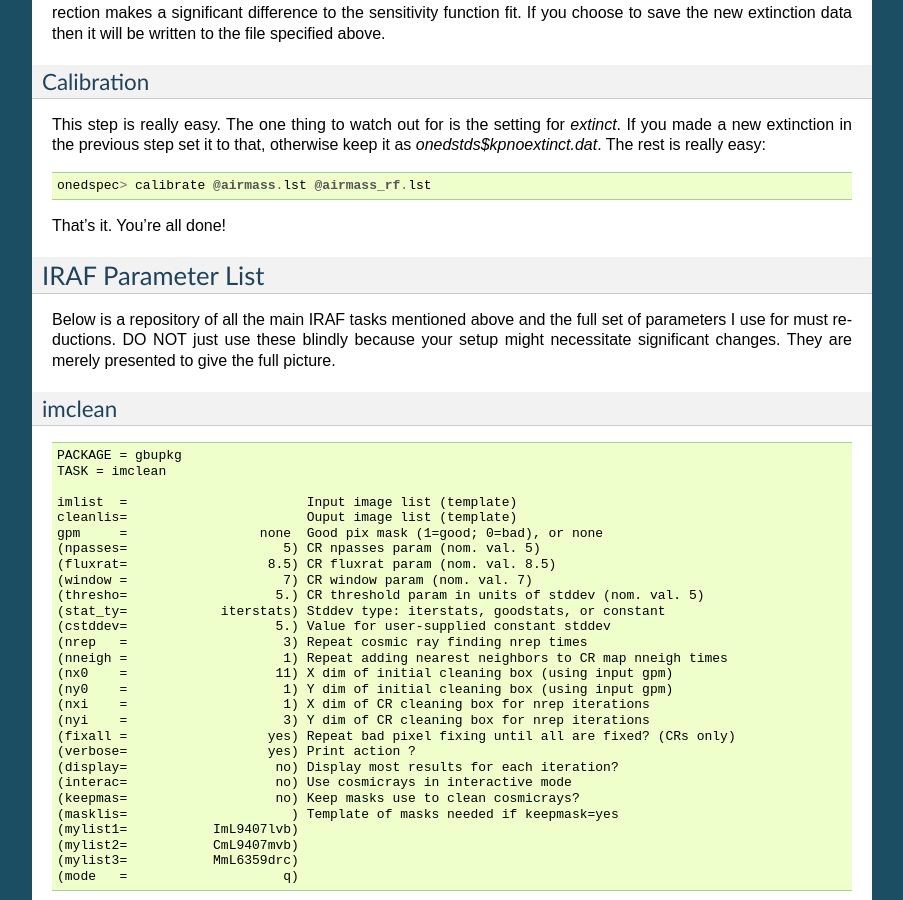
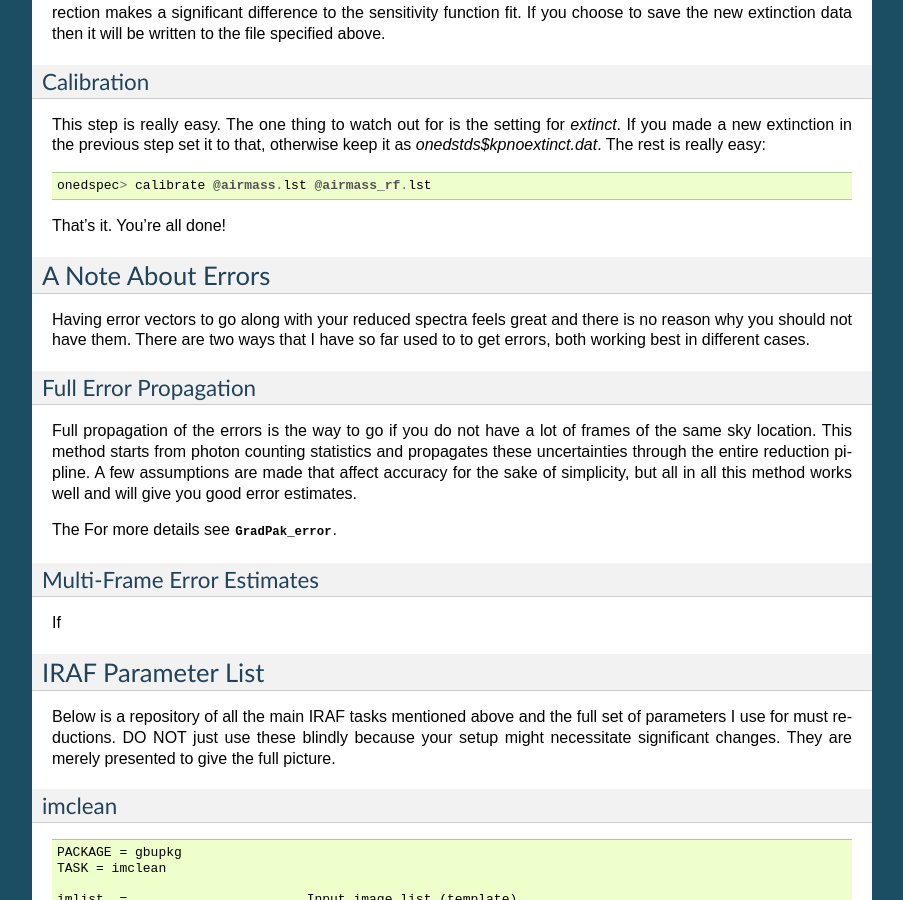
Before and after one commit to Knights-Templars/GradPak, a Sphinx documentation site: the page built from docs/source/Data_Reduction.rst, in a window 1280 px wide and 900 px high, scrolled down 8582 px. Shown: the whole window, without its empty margins (198-1101 px from the left). Built offline with Sphinx 7.4.7, drawn with Linux system fonts in a browser that asks for light colours; some of the changed text lies outside the part shown.

Commit message:
Added start of Note on Errors
It's not much. Ignore this commit, mostly

```diff
--- a/docs/source/Data_Reduction.rst
+++ b/docs/source/Data_Reduction.rst
@@ -415,6 +415,32 @@
 
 That's it. You're all done!
 
+A Note About Errors
+===================
+
+Having error vectors to go along with your reduced spectra feels great and
+there is no reason why you should not have them. There are two ways that I
+have so far used to to get errors, both working best in different cases.
+
+Full Error Propagation
+----------------------
+
+Full propagation of the errors is the way to go if you do not have a lot of
+frames of the same sky location. This method starts from photon counting
+statistics and propagates these uncertainties through the entire reduction
+pipline. A few assumptions are made that affect accuracy for the sake of
+simplicity, but all in all this method works well and will give you good error
+estimates.
+
+The
+For more details see :mod:`GradPak_error`.
+
+Multi-Frame Error Estimates
+---------------------------
+
+If
+
+
 IRAF Parameter List
 ===================
 
```
